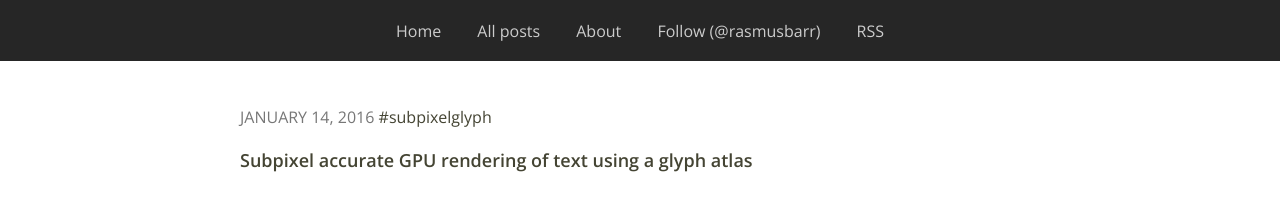
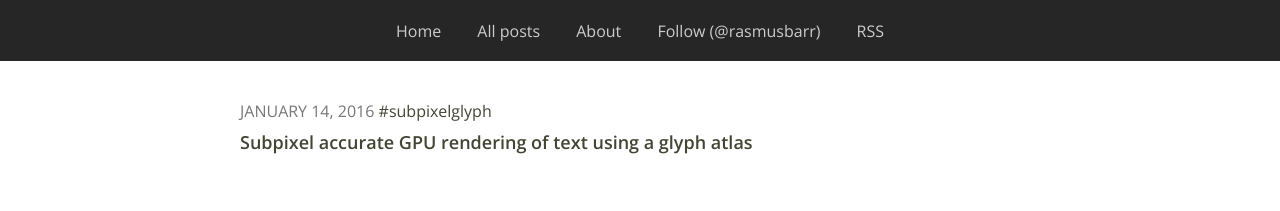
Before and after one commit to rasmusbarr/rasmusbarr.github.io, a plain HTML site: page allposts.html in a window 1280 px wide. Shown: the part 101-312 px from the top of the page. Drawn offline with nearby package versions, Linux system fonts and the light colour scheme.

Commit message:
Layout tweak.

```diff
--- a/style.css
+++ b/style.css
@@ -33,6 +33,7 @@ h2 {
 }
 
 .postlink {
+	line-height: 100%;
 	padding-top: 24px;
 }
 
```
